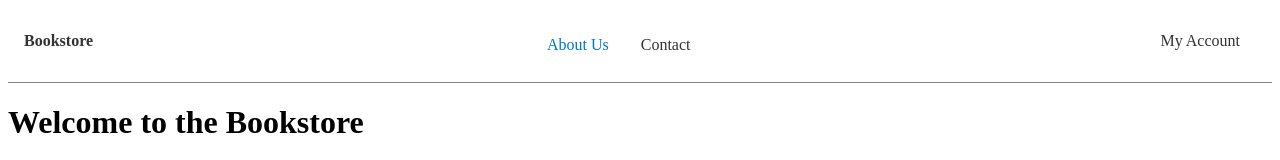
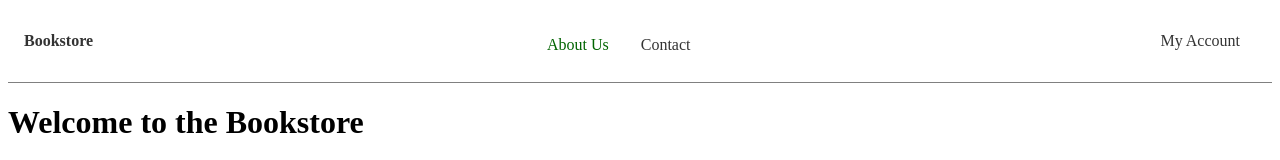
Before and after one commit to underScoreSpace/bookstore, a React (Vite) app in the folder bookstore-frontend/: page / in a window 1280 px wide. In both pictures the pointer is over the link "About Us". Shown: the top 160 px of the page. Built offline with nearby package versions, Linux system fonts and the light colour scheme.

Commit message:
fixes on colors

```diff
--- a/bookstore-frontend/src/App.css
+++ b/bookstore-frontend/src/App.css
@@ -34,7 +34,7 @@ nav li a {
 }
 
 nav li a:hover {
-    color: #0077cc;
+    color: darkgreen;
 }
 
 /* Modal background */
@@ -86,7 +86,7 @@ nav li a:hover {
 }
 
 .modal-content button:hover {
-    background: #005fa3;
+    background: darkgreen;
 }
 
 /* Dropdown menu buttons */
@@ -104,7 +104,7 @@ nav li a:hover {
 
 .dropdown-menu button:hover {
     background: #f5f5f5;
-    color: #0077cc;
+    color: darkgreen;
 }
 
 .dropdown-trigger {
@@ -116,7 +116,7 @@ nav li a:hover {
 }
 
 .dropdown-trigger:hover {
-    color: #0077cc;
+    color: darkgreen;
 }
 
 .dropdown {
```
